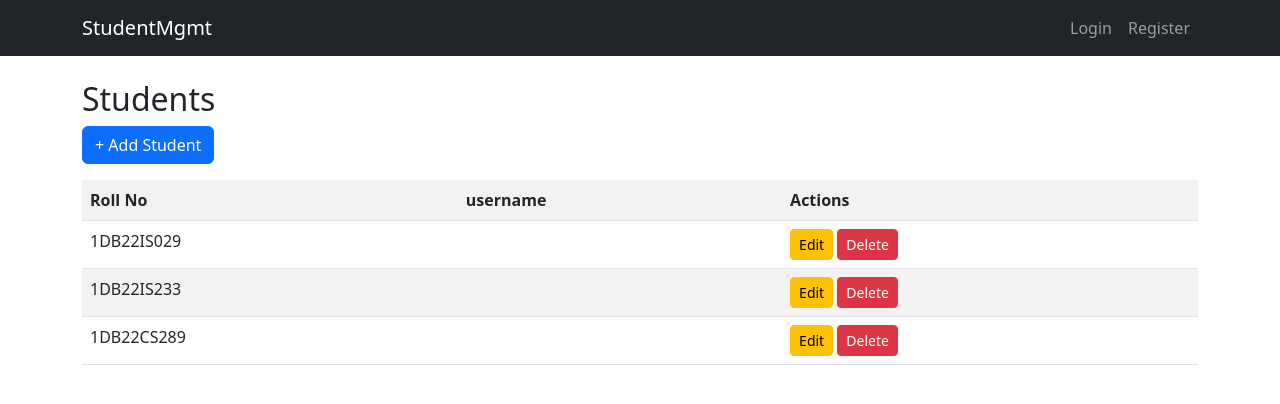
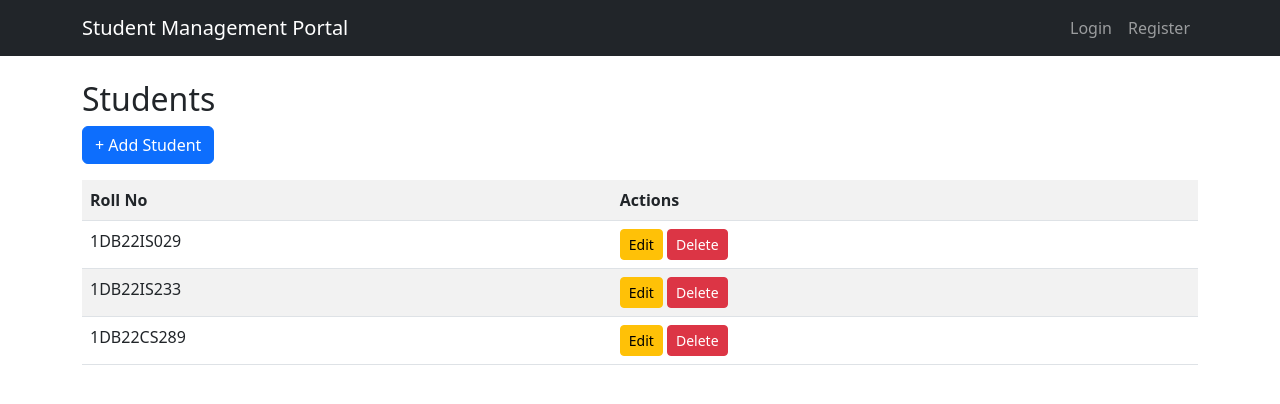
Before and after one commit to DivyaBGowda484/django-student-management-system, a Django app: page /students/ in a window 1280 px wide. Shown: the top 404 px of the page. Run offline with Django 5.2, Linux system fonts and the light colour scheme; data comes from the database, SQL or seed files in the repository; both versions use the stored data as it was after the commit.

Commit message:
chnaged title

```diff
--- a/core/templates/base.html
+++ b/core/templates/base.html
@@ -8,7 +8,7 @@
 <body>
     <nav class="navbar navbar-expand-lg navbar-dark bg-dark mb-4">
         <div class="container">
-            <a class="navbar-brand" href="{% url 'dashboard' %}">StudentMgmt</a>
+            <a class="navbar-brand" href="{% url 'dashboard' %}">Student Management Portal</a>
             <div class="collapse navbar-collapse">
                 <ul class="navbar-nav ms-auto">
                     {% if user.is_authenticated %}
--- a/core/templates/core/base.html
+++ b/core/templates/core/base.html
@@ -8,7 +8,7 @@
 <body>
     <nav class="navbar navbar-expand-lg navbar-dark bg-dark mb-4">
         <div class="container">
-            <a class="navbar-brand" href="{% url 'dashboard' %}">StudentMgmt</a>
+            <a class="navbar-brand" href="{% url 'dashboard' %}">Student Management Portal</a>
             <div class="collapse navbar-collapse">
                 <ul class="navbar-nav ms-auto">
                     {% if user.is_authenticated %}
--- a/core/templates/core/students/student_list.html
+++ b/core/templates/core/students/student_list.html
@@ -6,13 +6,11 @@
 <table class="table table-striped">
     <tr>
         <th>Roll No</th>
-        <th>username</th>
         <th>Actions</th>
     </tr>
     {% for student in students %}
     <tr>
         <td>{{ student.roll_no }}</td>
-        <td>{{ student.user.get_full_name }}</td>
         <td>
             <a href="{% url 'student_update' student.id %}" class="btn btn-warning btn-sm">Edit</a>
             <a href="{% url 'student_delete' student.id %}" class="btn btn-danger btn-sm">Delete</a>
```
Also changed, not shown: core/static/images/logo.png (deleted), db.sqlite3.
